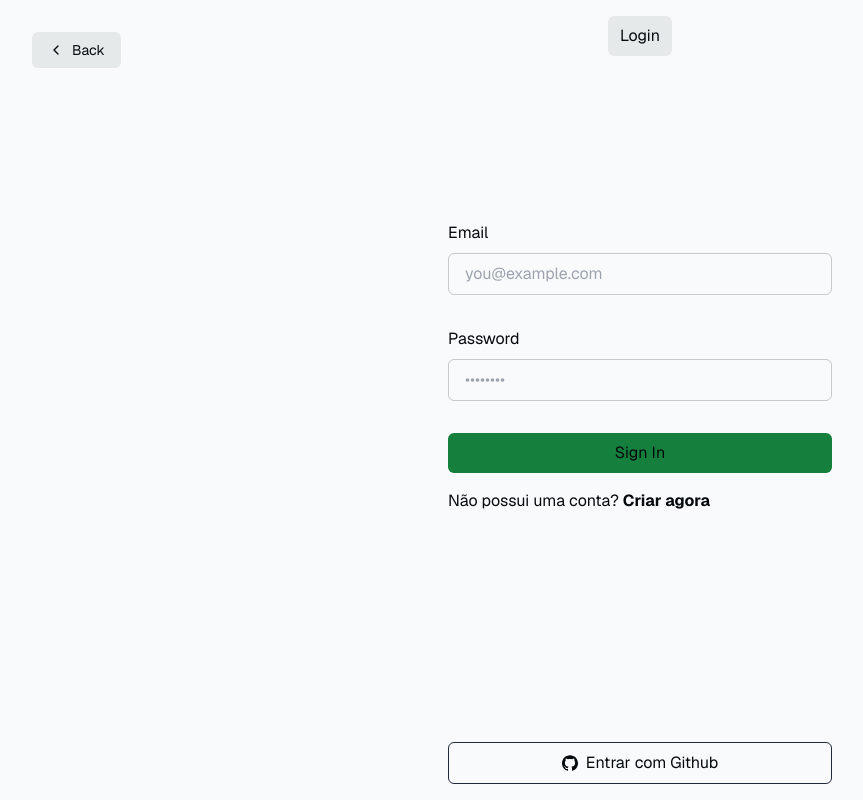
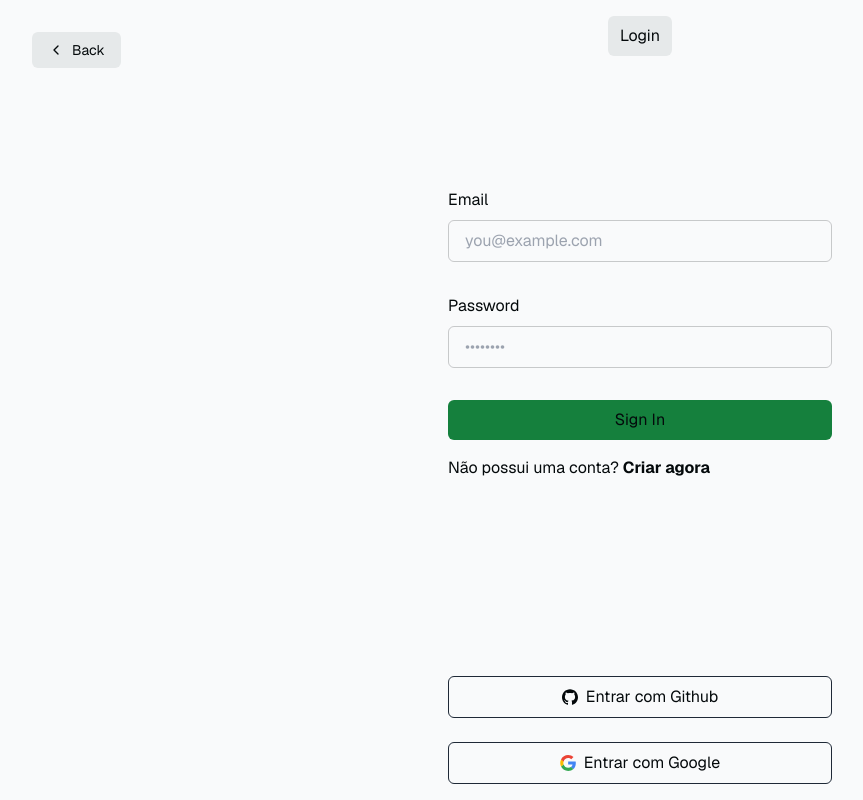
Before and after one commit to jotapemattos/cosmicus, a Next.js app: page /sign-in in a window 1280 px wide. Shown: the whole page, without its empty margins (0-863 px from the left). Built offline with nearby package versions, Linux system fonts and the light colour scheme; no server answers.

Commit message:
feat: adds google sign in

```diff
--- a/app/sign-in/page.tsx
+++ b/app/sign-in/page.tsx
@@ -3,6 +3,7 @@
 import { redirect } from "next/navigation";
 import { SubmitButton } from "./submit-button";
 import GithubAuthButton from "@/components/github-auth-button";
+import GoogleAuthButton from "@/components/google-auth-button";
 
 export default async function Page({
   searchParams,
@@ -88,6 +89,7 @@
         <p>Não possui uma conta? <Link href="/sign-up" className="font-bold">Criar agora</Link></p>
       </form>
       <GithubAuthButton />
+      <GoogleAuthButton/>
     </div>
   );
 }
--- /dev/null
+++ b/components/google-auth-button.tsx
@@ -0,0 +1,28 @@
+'use client'
+import { createClient } from "@/utils/supabase/client";
+import Github from "./icons/github"
+import Google from "./icons/google";
+
+
+const GoogleAuthButton = () => {
+
+  const supabase = createClient()
+
+  const handleLoginWithGoogle = () => {
+    supabase.auth.signInWithOAuth({
+      provider: 'google',
+      options: {
+        redirectTo: `${location.origin}/auth/callback`
+      }
+    })
+  }
+
+  return (
+      <button className="flex items-center gap-2 justify-center w-full mb-4 border-gray-800 border py-2 rounded-md hover:bg-white/10 transition-all duration-300" onClick={handleLoginWithGoogle}>
+          <Google className="w-4 h-4"/>
+          <span>Entrar com Google</span>
+      </button>
+  )
+}
+
+export default GoogleAuthButton
--- /dev/null
+++ b/components/icons/google.tsx
@@ -0,0 +1,4 @@
+import * as React from "react";
+import type { SVGProps } from "react";
+const Google = (props: SVGProps<SVGSVGElement>) => <svg width="1em" height="1em" viewBox="0 0 256 262" xmlns="http://www.w3.org/2000/svg" preserveAspectRatio="xMidYMid" {...props}><path d="M255.878 133.451c0-10.734-.871-18.567-2.756-26.69H130.55v48.448h71.947c-1.45 12.04-9.283 30.172-26.69 42.356l-.244 1.622 38.755 30.023 2.685.268c24.659-22.774 38.875-56.282 38.875-96.027" fill="#4285F4" /><path d="M130.55 261.1c35.248 0 64.839-11.605 86.453-31.622l-41.196-31.913c-11.024 7.688-25.82 13.055-45.257 13.055-34.523 0-63.824-22.773-74.269-54.25l-1.531.13-40.298 31.187-.527 1.465C35.393 231.798 79.49 261.1 130.55 261.1" fill="#34A853" /><path d="M56.281 156.37c-2.756-8.123-4.351-16.827-4.351-25.82 0-8.994 1.595-17.697 4.206-25.82l-.073-1.73L15.26 71.312l-1.335.635C5.077 89.644 0 109.517 0 130.55s5.077 40.905 13.925 58.602l42.356-32.782" fill="#FBBC05" /><path d="M130.55 50.479c24.514 0 41.05 10.589 50.479 19.438l36.844-35.974C195.245 12.91 165.798 0 130.55 0 79.49 0 35.393 29.301 13.925 71.947l42.211 32.783c10.59-31.477 39.891-54.251 74.414-54.251" fill="#EB4335" /></svg>;
+export default Google;
```
